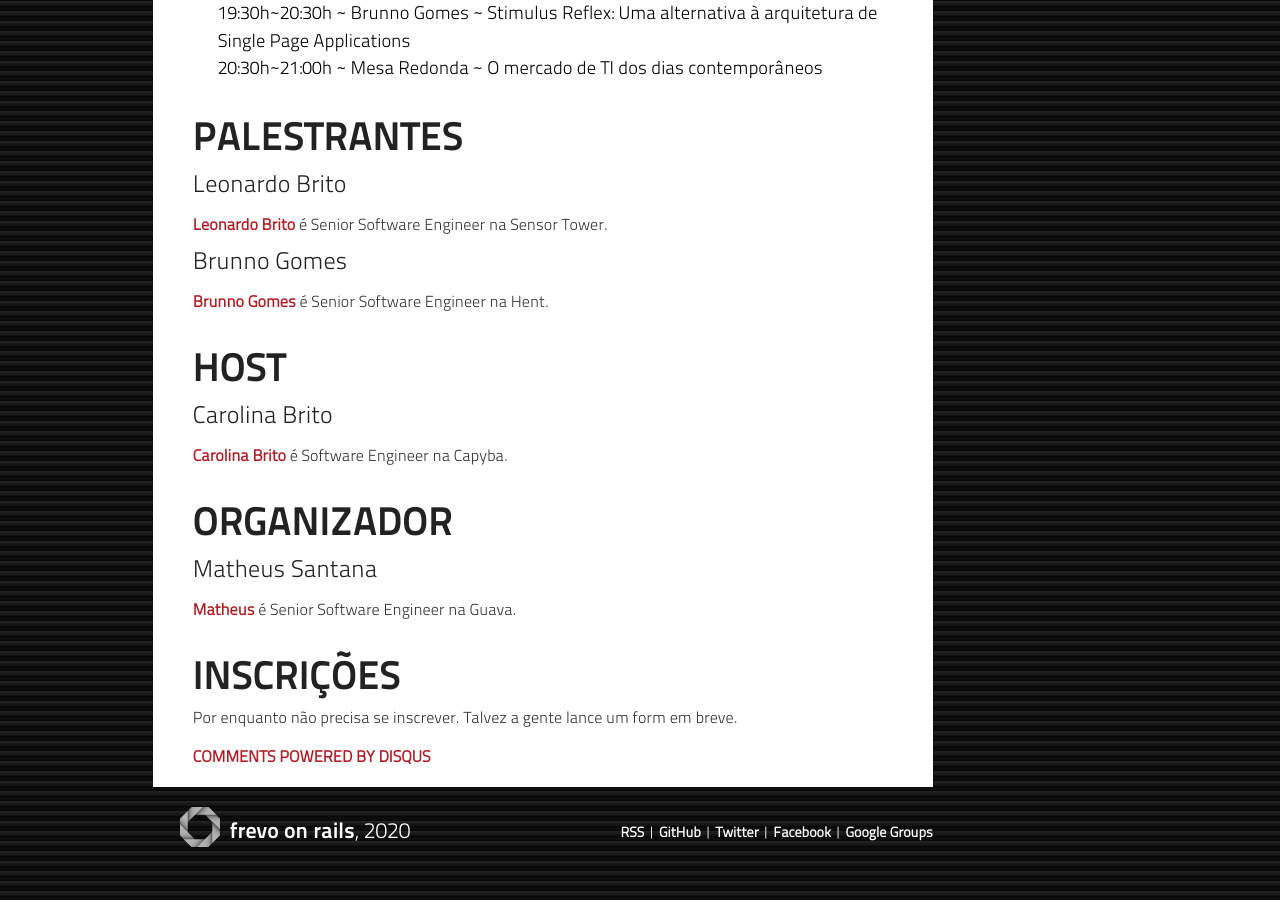
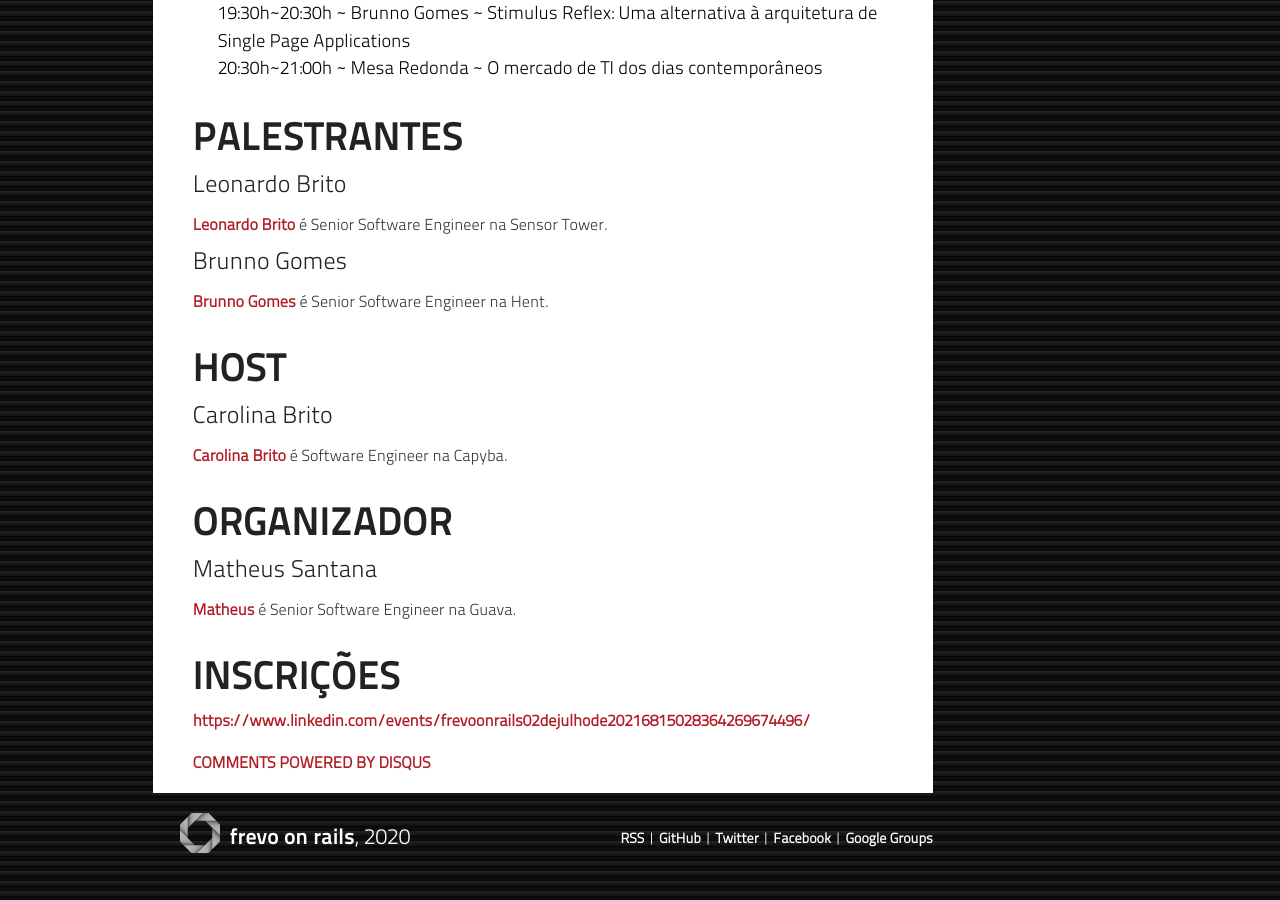
Before and after one commit to frevo-on-rails/frevo-on-rails.github.com, a Jekyll site: the page built from _posts/2021-06-11-encontro-online-julho-2021.markdown, in a window 1280 px wide and 900 px high, scrolled down 719 px. Built offline with Jekyll 4.4.1, drawn with Linux system fonts in a browser that asks for light colours; nearby versions of some CDN libraries; comment, search, counter and statistics services are not loaded.

Commit message:
add link pra inscrições no LinkedIn

```diff
--- a/_posts/2021-06-11-encontro-online-julho-2021.markdown
+++ b/_posts/2021-06-11-encontro-online-julho-2021.markdown
@@ -44,4 +44,4 @@
 
 ## Inscrições
 
-Por enquanto não precisa se inscrever. Talvez a gente lance um form em breve.
+[https://www.linkedin.com/events/frevoonrails02dejulhode20216815028364269674496/](https://www.linkedin.com/events/frevoonrails02dejulhode20216815028364269674496/)
```
